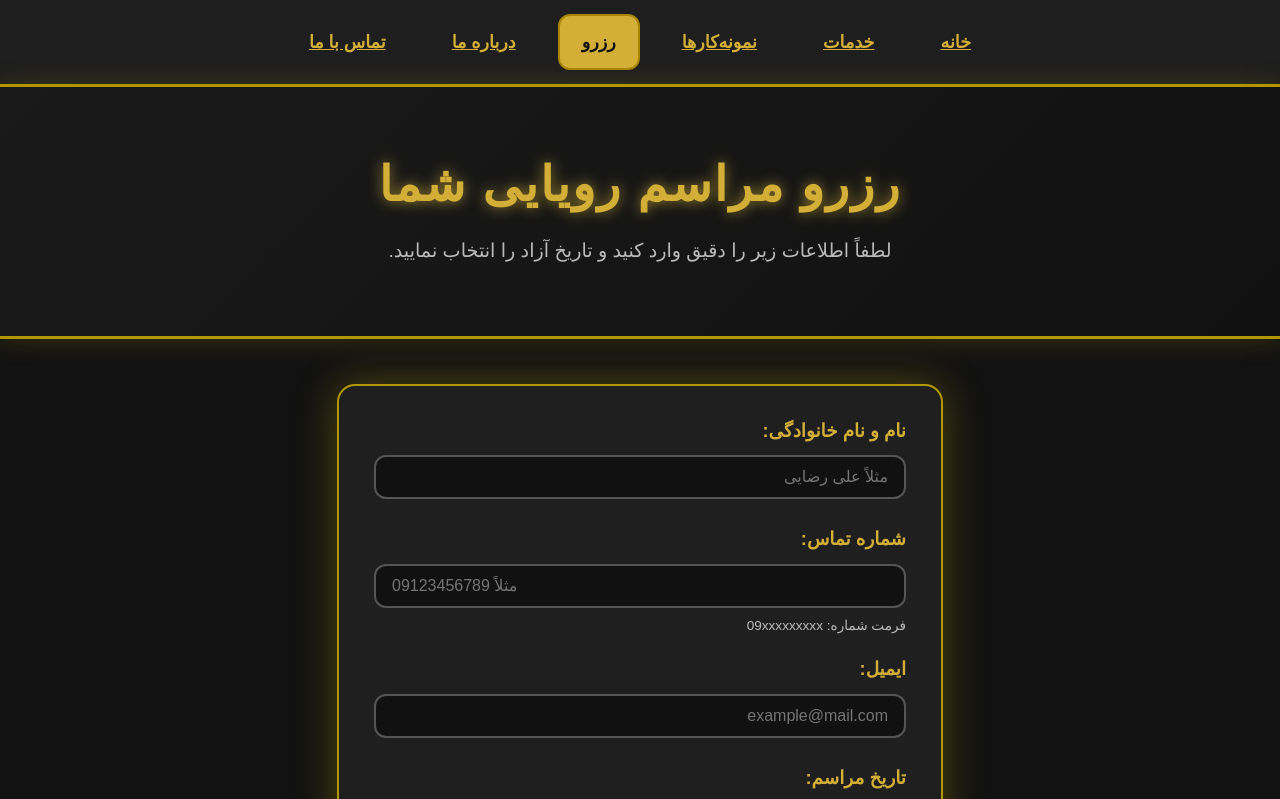
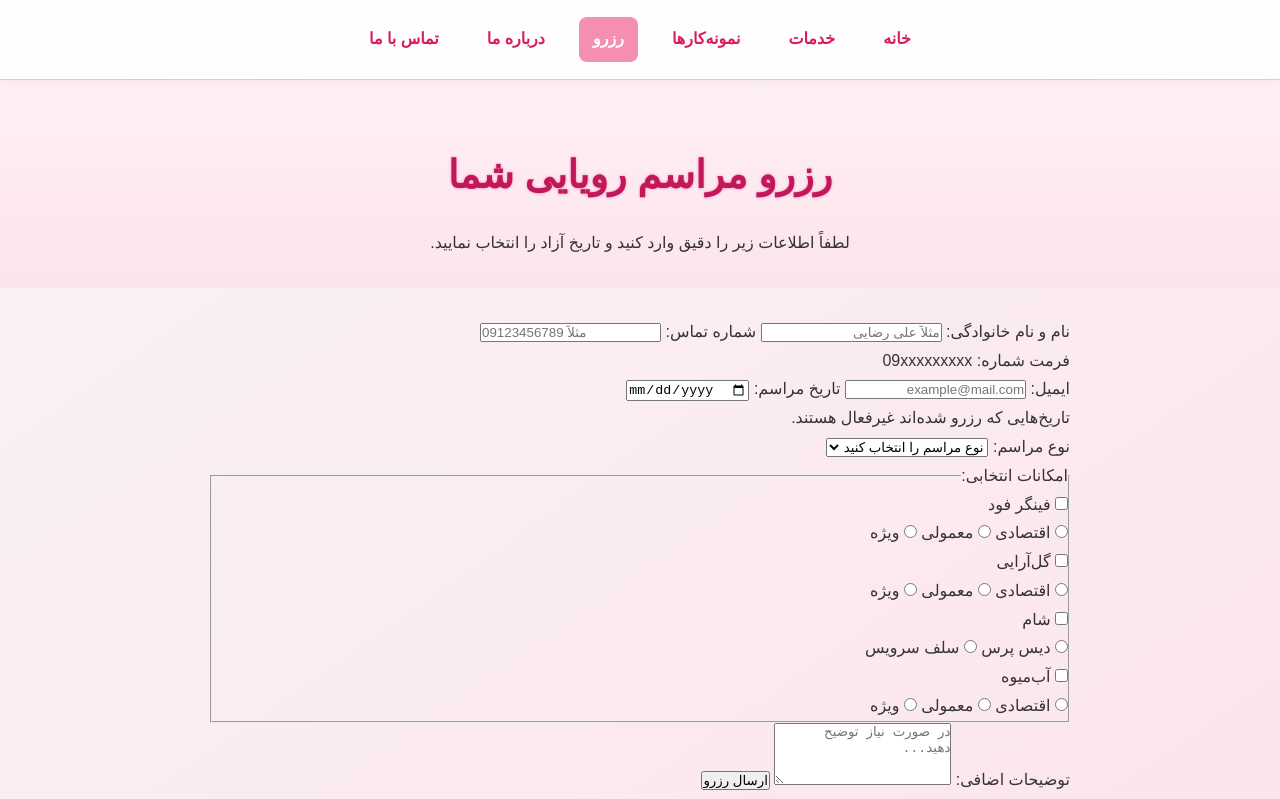
Before and after one commit to mr-aiza/224, a website: page booking.html in a window 1280 px wide. Shown: the top 799 px of the page. Drawn offline with Linux system fonts and the light colour scheme; a web font is replaced by a local one.

Commit message:
Update booking.html

```diff
--- a/booking.html
+++ b/booking.html
@@ -1,188 +1,10 @@
 <!DOCTYPE html>
 <html lang="fa" dir="rtl">
 <head>
-<meta charset="UTF-8" />
-<meta name="viewport" content="width=device-width, initial-scale=1" />
-<title>رزرو مراسم | تشریفات رویایی</title>
-<style>
-  @import url('https://fonts.googleapis.com/css2?family=Vazir&display=swap');
-
-  * {
-    box-sizing: border-box;
-  }
-  body {
-    margin: 0;
-    background-color: #121212;
-    color: #cfcfcf;
-    font-family: 'Vazir', sans-serif;
-    direction: rtl;
-    line-height: 1.6;
-  }
-  nav {
-    background: #1e1e1e;
-    border-bottom: 3px solid #b29700;
-    display: flex;
-    justify-content: center;
-    flex-wrap: wrap;
-    gap: 18px;
-    padding: 14px 10px;
-  }
-  nav a {
-    font-weight: 700;
-    padding: 12px 22px;
-    border-radius: 12px;
-    border: 2.5px solid transparent;
-    transition: 0.25s ease all;
-    user-select: none;
-    color: #d4af37;
-    font-size: 1.1rem;
-  }
-  nav a.active, nav a:hover {
-    background-color: #d4af37;
-    color: #111;
-    border-color: #aa8500;
-  }
-  header {
-    background: linear-gradient(135deg, #1a1a1a, #111111);
-    text-align: center;
-    padding: 60px 20px 50px;
-    border-bottom: 3px solid #b29700;
-    box-shadow: 0 0 24px #b2970044;
-  }
-  header h1 {
-    margin: 0;
-    font-size: 3rem;
-    font-weight: 900;
-    letter-spacing: 2px;
-    color: #d4af37;
-    text-shadow: 0 0 14px #d4af37bb;
-  }
-  header p {
-    margin-top: 12px;
-    font-size: 1.2rem;
-    color: #bbb;
-    user-select: none;
-  }
-  main {
-    max-width: 650px;
-    margin: 45px auto 70px;
-    padding: 0 22px;
-  }
-  form {
-    background: #222222dd;
-    padding: 30px 35px;
-    border-radius: 18px;
-    border: 2.5px solid #b29700;
-    box-shadow: 0 0 40px #b2970066;
-  }
-  label {
-    display: block;
-    margin-bottom: 10px;
-    font-weight: 700;
-    font-size: 1.15rem;
-    color: #d4af37;
-    user-select: none;
-  }
-  input, select, textarea {
-    width: 100%;
-    padding: 11px 16px;
-    margin-bottom: 25px;
-    border-radius: 12px;
-    border: 2px solid #555;
-    background-color: #111;
-    color: #eee;
-    font-size: 1rem;
-    transition: border-color 0.3s ease, box-shadow 0.3s ease;
-    font-family: 'Vazir', sans-serif;
-  }
-  input:focus, select:focus, textarea:focus {
-    outline: none;
-    border-color: #d4af37;
-    box-shadow: 0 0 10px #d4af37cc;
-  }
-  input[type="submit"] {
-    background-color: #d4af37;
-    color: #222;
-    font-weight: 800;
-    border: none;
-    cursor: pointer;
-    user-select: none;
-    font-size: 1.15rem;
-    transition: background-color 0.3s ease;
-  }
-  input[type="submit"]:hover {
-    background-color: #aa8500;
-  }
-  .info-text {
-    font-size: 0.85rem;
-    color: #bbb;
-    margin-top: -18px;
-    margin-bottom: 18px;
-    user-select: none;
-  }
-  .error-text {
-    color: #ff6666;
-    font-weight: 700;
-    margin-top: -15px;
-    margin-bottom: 18px;
-  }
-  .checkbox-group {
-    margin-bottom: 30px;
-  }
-  .checkbox-group label {
-    font-weight: 600;
-    margin-right: 16px;
-    cursor: pointer;
-    user-select: none;
-  }
-  .checkbox-group input[type="checkbox"] {
-    margin-left: 6px;
-    width: 18px;
-    height: 18px;
-    vertical-align: middle;
-    cursor: pointer;
-  }
-  .submenu {
-    margin: 0 0 25px 24px;
-    padding: 12px 18px;
-    background-color: #1c1c1c;
-    border-radius: 10px;
-    border: 1.5px solid #555;
-    display: none;
-    font-size: 0.95rem;
-  }
-  .submenu label {
-    font-weight: 600;
-    margin-right: 16px;
-    cursor: pointer;
-    user-select: none;
-  }
-  .submenu input[type="radio"] {
-    margin-left: 6px;
-    cursor: pointer;
-  }
-  footer {
-    text-align: center;
-    padding: 20px 10px;
-    background-color: #1c1c1c;
-    color: #888;
-    font-size: 0.9rem;
-    user-select: none;
-  }
-  @media (max-width: 480px) {
-    nav a {
-      font-size: 1rem;
-      padding: 10px 14px;
-    }
-    main {
-      margin: 30px 15px 50px;
-      padding: 0 15px;
-    }
-    form {
-      padding: 25px 20px;
-    }
-  }
-</style>
+  <meta charset="UTF-8" />
+  <meta name="viewport" content="width=device-width, initial-scale=1.0" />
+  <title>رزرو مراسم | تشریفات رویایی</title>
+  <link rel="stylesheet" href="style.css" />
 </head>
 <body>
 
@@ -226,50 +48,46 @@
     </select>
 
     <fieldset class="checkbox-group">
-      <legend style="color:#d4af37; font-weight:700; margin-bottom:10px;">امکانات انتخابی:</legend>
+      <legend>امکانات انتخابی:</legend>
 
       <label for="fingerFood">
-        <input type="checkbox" id="fingerFood" name="services" value="fingerFood" />
-        فینگر فود
+        <input type="checkbox" id="fingerFood" name="services" value="fingerFood" /> فینگر فود
       </label>
       <div id="submenu-fingerFood" class="submenu">
-        <label><input type="radio" name="fingerFoodLevel" value="اقتصادی" required /> اقتصادی</label>
+        <label><input type="radio" name="fingerFoodLevel" value="اقتصادی" /> اقتصادی</label>
         <label><input type="radio" name="fingerFoodLevel" value="معمولی" /> معمولی</label>
         <label><input type="radio" name="fingerFoodLevel" value="ویژه" /> ویژه</label>
       </div>
 
       <label for="flowerDecoration">
-        <input type="checkbox" id="flowerDecoration" name="services" value="flowerDecoration" />
-        گل‌آرایی
+        <input type="checkbox" id="flowerDecoration" name="services" value="flowerDecoration" /> گل‌آرایی
       </label>
       <div id="submenu-flowerDecoration" class="submenu">
-        <label><input type="radio" name="flowerDecorationLevel" value="اقتصادی" required /> اقتصادی</label>
+        <label><input type="radio" name="flowerDecorationLevel" value="اقتصادی" /> اقتصادی</label>
         <label><input type="radio" name="flowerDecorationLevel" value="معمولی" /> معمولی</label>
         <label><input type="radio" name="flowerDecorationLevel" value="ویژه" /> ویژه</label>
       </div>
 
       <label for="dinner">
-        <input type="checkbox" id="dinner" name="services" value="dinner" />
-        شام
+        <input type="checkbox" id="dinner" name="services" value="dinner" /> شام
       </label>
       <div id="submenu-dinner" class="submenu">
-        <label><input type="radio" name="dinnerType" value="دیس پرس" required /> دیس پرس</label>
+        <label><input type="radio" name="dinnerType" value="دیس پرس" /> دیس پرس</label>
         <label><input type="radio" name="dinnerType" value="سلف سرویس" /> سلف سرویس</label>
       </div>
 
       <label for="juice">
-        <input type="checkbox" id="juice" name="services" value="juice" />
-        آب‌میوه
+        <input type="checkbox" id="juice" name="services" value="juice" /> آب‌میوه
       </label>
       <div id="submenu-juice" class="submenu">
-        <label><input type="radio" name="juiceLevel" value="اقتصادی" required /> اقتصادی</label>
+        <label><input type="radio" name="juiceLevel" value="اقتصادی" /> اقتصادی</label>
         <label><input type="radio" name="juiceLevel" value="معمولی" /> معمولی</label>
         <label><input type="radio" name="juiceLevel" value="ویژه" /> ویژه</label>
       </div>
     </fieldset>
 
     <label for="notes">توضیحات اضافی:</label>
-    <textarea id="notes" name="notes" rows="5" placeholder="در صورت نیاز توضیح دهید..."></textarea>
+    <textarea id="notes" name="notes" rows="4" placeholder="در صورت نیاز توضیح دهید..."></textarea>
 
     <input type="submit" value="ارسال رزرو" />
     <div id="formError" class="error-text" style="display:none;"></div>
@@ -288,7 +106,6 @@
   const formSuccess = document.getElementById('formSuccess');
 
   const reservedDatesUrl = 'reserved_dates.json';
-
   let reservedDates = [];
 
   async function loadReservedDates() {
@@ -296,33 +113,29 @@
       const response = await fetch(reservedDatesUrl);
       if (!response.ok) throw new Error('خطا در دریافت تاریخ‌های رزرو شده');
       reservedDates = await response.json();
-
       const today = new Date().toISOString().split('T')[0];
       dateInput.min = today;
 
       dateInput.addEventListener('input', () => {
-        const selectedDate = dateInput.value;
-        if (reservedDates.includes(selectedDate)) {
+        if (reservedDates.includes(dateInput.value)) {
           alert('این تاریخ قبلاً رزرو شده است، لطفاً تاریخ دیگری انتخاب کنید.');
           dateInput.value = '';
         }
       });
     } catch (error) {
       console.error(error);
-      const today = new Date().toISOString().split('T')[0];
-      dateInput.min = today;
     }
   }
 
   loadReservedDates();
 
-  // مدیریت نمایش زیرمنوها
   const servicesCheckboxes = {
     fingerFood: document.getElementById('fingerFood'),
     flowerDecoration: document.getElementById('flowerDecoration'),
     dinner: document.getElementById('dinner'),
     juice: document.getElementById('juice')
   };
+
   const submenus = {
     fingerFood: document.getElementById('submenu-fingerFood'),
     flowerDecoration: document.getElementById('submenu-flowerDecoration'),
@@ -333,8 +146,6 @@
   Object.keys(servicesCheckboxes).forEach(key => {
     servicesCheckboxes[key].addEventListener('change', e => {
       submenus[key].style.display = e.target.checked ? 'block' : 'none';
-
-      // اگر غیر فعال شد، رادیوهای زیرمنو را پاک کن
       if (!e.target.checked) {
         const radios = submenus[key].querySelectorAll('input[type="radio"]');
         radios.forEach(r => r.checked = false);
@@ -342,7 +153,6 @@
     });
   });
 
-  // اعتبارسنجی فرم
   form.addEventListener('submit', async (e) => {
     e.preventDefault();
     formError.style.display = 'none';
@@ -352,13 +162,11 @@
     if (!dateInput.value) {
       formError.style.display = 'block';
       formError.textContent = 'لطفاً تاریخ مراسم را انتخاب کنید.';
-      dateInput.focus();
       return;
     }
     if (reservedDates.includes(dateInput.value)) {
       formError.style.display = 'block';
       formError.textContent = 'این تاریخ قبلاً رزرو شده است، لطفاً تاریخ دیگری انتخاب کنید.';
-      dateInput.focus();
       return;
     }
 
@@ -367,11 +175,9 @@
     if (!phonePattern.test(phone)) {
       formError.style.display = 'block';
       formError.textContent = 'شماره تماس معتبر نیست. فرمت صحیح: 09xxxxxxxxx';
-      form.phone.focus();
       return;
     }
 
-    // اعتبارسنجی زیرمنوهای فعال
     for (const key of Object.keys(servicesCheckboxes)) {
       if (servicesCheckboxes[key].checked) {
         const radios = submenus[key].querySelectorAll('input[type="radio"]');
@@ -383,12 +189,10 @@
       }
     }
 
-    // ارسال داده‌ها به سرور
     const formData = new FormData(form);
     const obj = {};
     formData.forEach((v,k) => {
       if (obj[k]) {
-        // اگر قبلا وجود داشت، آرایه کن
         if (!Array.isArray(obj[k])) obj[k] = [obj[k]];
         obj[k].push(v);
       } else {
@@ -405,7 +209,6 @@
       if (res.ok) {
         formSuccess.style.display = 'block';
         form.reset();
-        // به‌روزرسانی لیست تاریخ‌های رزرو شده برای جلوگیری از رزرو مجدد
         loadReservedDates();
       } else {
         throw new Error('خطا در ثبت رزرو');
```
